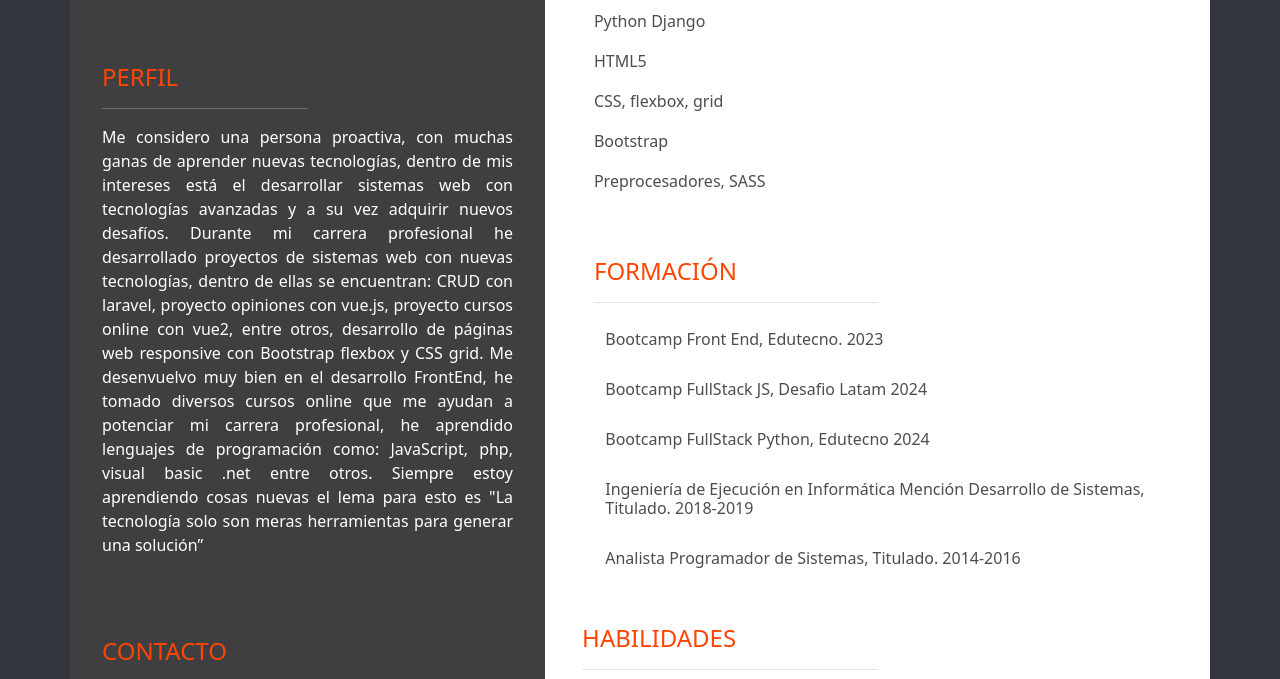
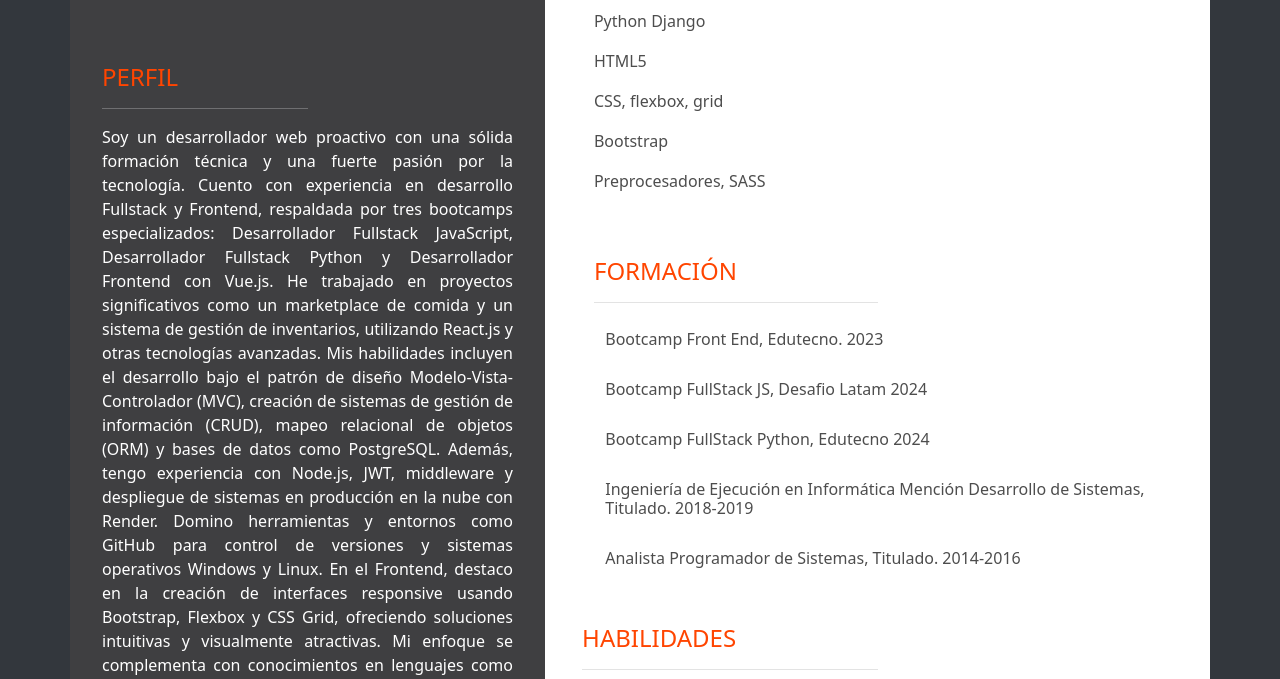
Before and after one commit to EdgardJonh/Cv_Edgard_Carrion, a plain HTML site: page index.html in a window 1280 px wide. Shown: the part 530-1209 px from the top of the page. Drawn offline with nearby package versions, Linux system fonts and the light colour scheme; a script that the page names is missing.

Commit message:
actualizacion de mi perfil

```diff
--- a/index.html
+++ b/index.html
@@ -63,15 +63,11 @@
             <h4 class="textoColor">PERFIL</h4>
             <hr class="hrr">
             <P class="text-left text-justify textoPerfil">
-              Me considero una persona proactiva, con muchas ganas de aprender nuevas tecnologías, dentro de mis
-              intereses está el desarrollar sistemas web con tecnologías avanzadas y a su vez adquirir nuevos desafíos.
-              Durante mi carrera profesional he desarrollado proyectos de sistemas web con nuevas tecnologías, dentro de
-              ellas se encuentran: CRUD con laravel, proyecto opiniones con vue.js, proyecto cursos
-              online con vue2, entre otros, desarrollo de páginas web responsive con Bootstrap flexbox y CSS grid. Me
-              desenvuelvo muy bien en el desarrollo FrontEnd, he tomado diversos cursos online que me ayudan a potenciar
-              mi carrera profesional, he aprendido lenguajes de programación como: JavaScript, php, visual basic .net
-              entre otros. Siempre estoy aprendiendo cosas nuevas el lema para esto es "La tecnología solo son meras
-              herramientas para generar una solución”
+              Soy un desarrollador web proactivo con una sólida formación técnica y una fuerte pasión por la tecnología. Cuento con experiencia en desarrollo Fullstack y Frontend, respaldada por tres bootcamps especializados: Desarrollador Fullstack JavaScript, Desarrollador Fullstack Python y Desarrollador Frontend con Vue.js. He trabajado en proyectos significativos como un marketplace de comida y un sistema de gestión de inventarios, utilizando React.js y otras tecnologías avanzadas.
+
+              Mis habilidades incluyen el desarrollo bajo el patrón de diseño Modelo-Vista-Controlador (MVC), creación de sistemas de gestión de información (CRUD), mapeo relacional de objetos (ORM) y bases de datos como PostgreSQL. Además, tengo experiencia con Node.js, JWT, middleware y despliegue de sistemas en producción en la nube con Render.
+
+              Domino herramientas y entornos como GitHub para control de versiones y sistemas operativos Windows y Linux. En el Frontend, destaco en la creación de interfaces responsive usando Bootstrap, Flexbox y CSS Grid, ofreciendo soluciones intuitivas y visualmente atractivas. Mi enfoque se complementa con conocimientos en lenguajes como JavaScript, PHP y Visual Basic .NET, además de una mentalidad orientada al aprendizaje continuo. Mi lema, "La tecnología son solo herramientas para generar soluciones", guía mi enfoque práctico y centrado en resultados.
 
             </P>
 
```
